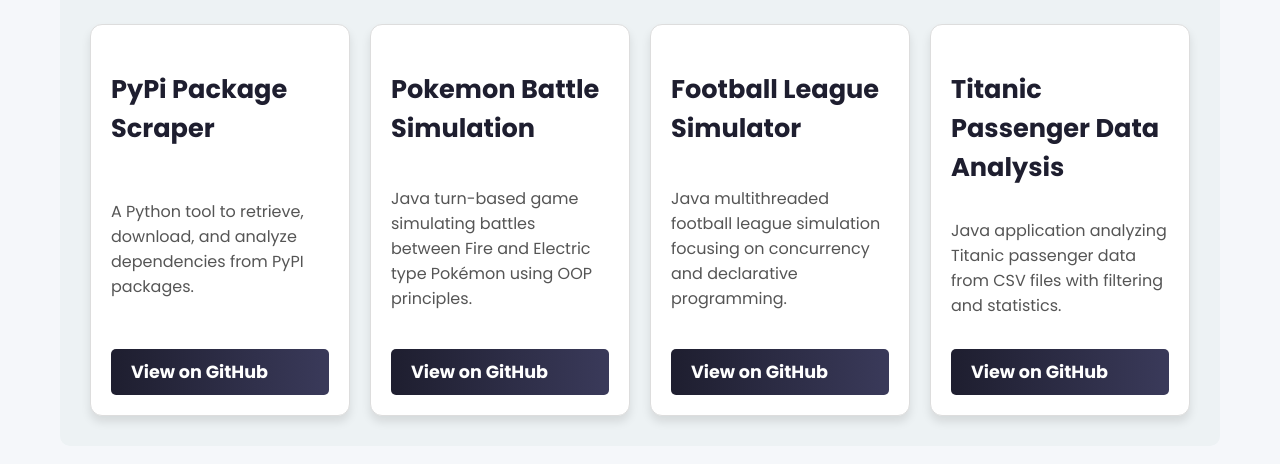
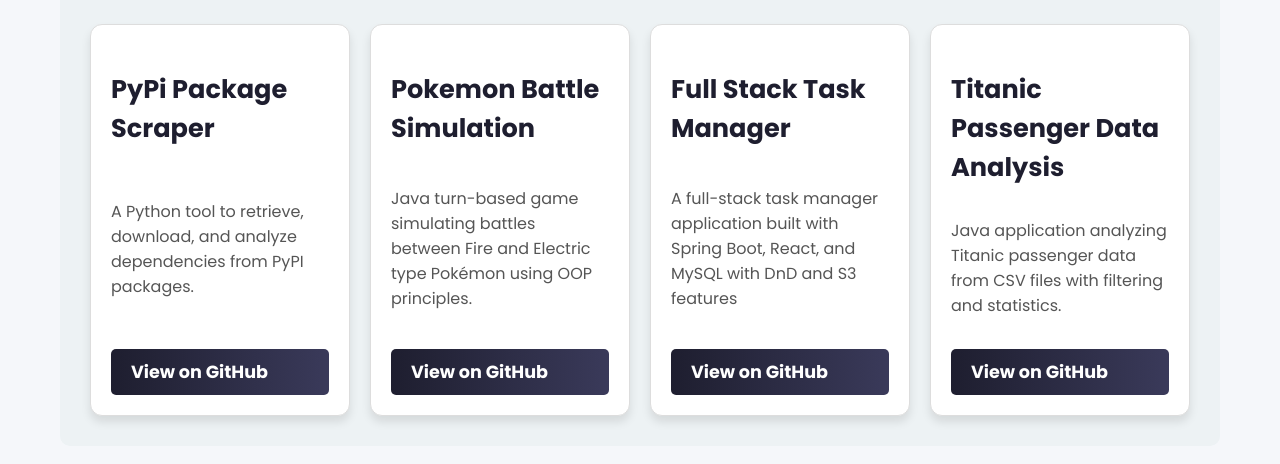
Before and after one commit to AlexeyTev/My-Portfolio, a plain HTML site: page index.html in a window 1280 px wide. Shown: the part 728-1192 px from the top of the page. Drawn offline with Linux system fonts and the light colour scheme.

Commit message:
Updated Projects

```diff
--- a/index.html
+++ b/index.html
@@ -49,9 +49,9 @@
         </div>
 
         <div class="card project">
-            <h3>Football League Simulator</h3>
-            <p>Java multithreaded football league simulation focusing on concurrency and declarative programming.</p>
-            <a href="https://github.com/AlexeyTev/FootballLeagueSimulator" target="_blank" rel="noopener noreferrer" class="btn">View on GitHub</a>
+            <h3>Full Stack Task Manager</h3>
+            <p>A full-stack task manager application built with Spring Boot, React, and MySQL with DnD and S3 features</p>
+            <a href="https://github.com/AlexeyTev/task-manager-fullstack/tree/main" target="_blank" rel="noopener noreferrer" class="btn">View on GitHub</a>
         </div>
 
         <div class="card project">
```
